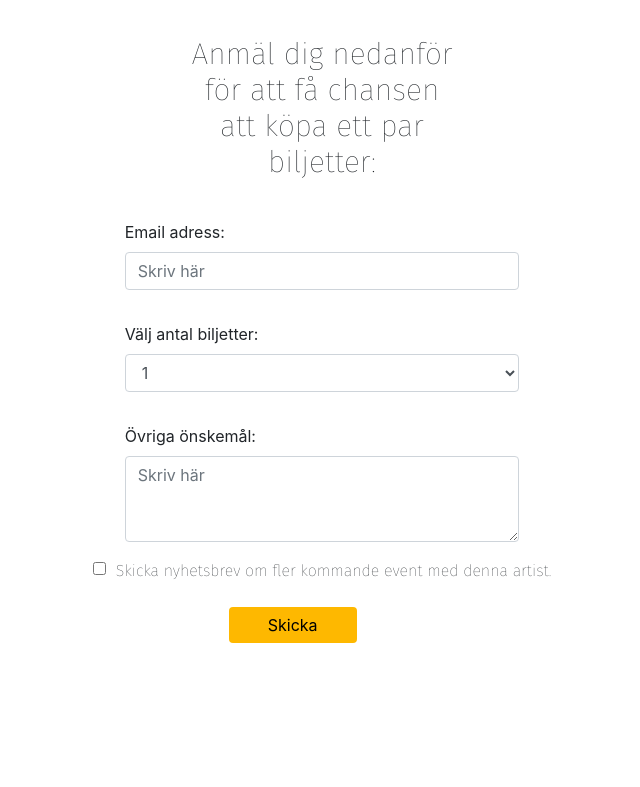
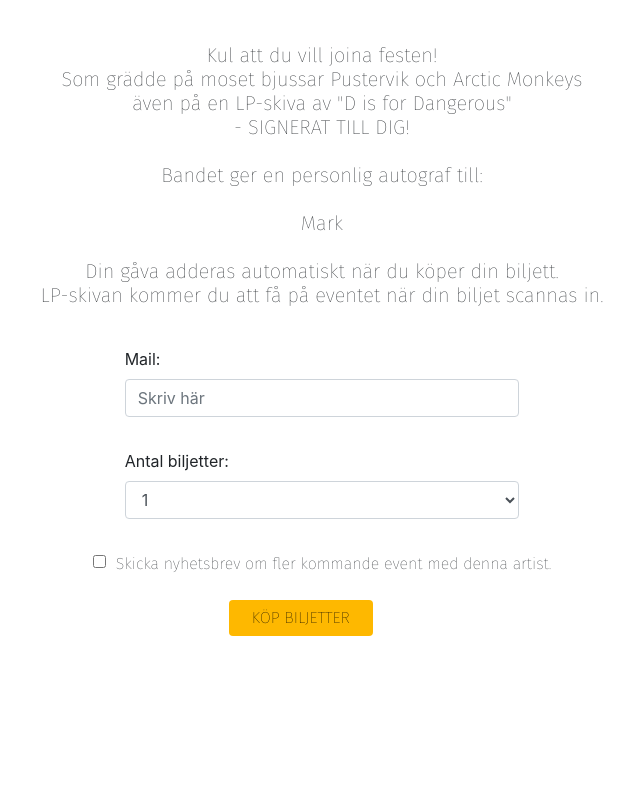
Before and after one commit to MadosMark/AMonkeysReleaseParty, a plain HTML site: page form.html in a window 1280 px wide. Shown: the part 63-850 px from the top of the page, without its empty margins (318-958 px from the left). Drawn offline with nearby package versions, Linux system fonts and the light colour scheme.

Commit message:
Form adjustments

```diff
--- a/form.css
+++ b/form.css
@@ -46,7 +46,7 @@
   font-family: "Fira";
   margin-top: 1rem;
   text-align: center;
-  font-size: 30px;
+  font-size: 20px;
 }
 
 .form-check-label {
@@ -60,7 +60,7 @@
   margin-right: 2rem;
 }
 .btn-primary {
-  width: 8rem;
+  width: 9rem;
   margin: 2rem;
   margin-top: 1.5rem;
   margin-bottom: 9rem;
@@ -68,15 +68,19 @@
   background-color: rgb(254, 184, 0) !important;
   color: black !important;
   border: none !important;
+  font-family: "Fira";
+}
+.form-check {
+  margin-top: 2rem;
 }
 
 @media (max-width: 375px) {
   .title {
     margin-top: 9rem;
-    font-size: 26px;
+    font-size: 29px;
   }
   .second_title {
-    font-size: 20px;
+    font-size: 15px;
     margin: 0rem;
   }
   .form-check-label {
@@ -110,7 +114,8 @@
     margin-top: 8rem;
   }
   .second_title {
-    font-size: 20px;
+    font-size: 15px;
+    padding: 1rem;
     margin: 0rem;
   }
   .btn-primary {
@@ -118,7 +123,7 @@
     margin-top: 1rem;
   }
   .form-check-input {
-    margin-right: 1.5rem !important;
+    margin-right: 1rem !important;
     margin-top: 1rem;
   }
 }
--- a/form.html
+++ b/form.html
@@ -12,14 +12,14 @@
 <body>
     <h1 class="title">Arctic Moneys Releasefest!</h1>
     <img class="yellow_banner" src="/Pictures/zigzag.svg" alt="yellow banner">
-    <h2 class="second_title">Anmäl dig nedanför<br> för att få chansen <br>att köpa ett par <br> biljetter:</h2>
+    <h2 class="second_title">Kul att du vill joina festen!<br>Som grädde på moset bjussar Pustervik och Arctic Monkeys <br>även på en LP-skiva av "D is for Dangerous"<br> - SIGNERAT TILL DIG!<br><br> Bandet ger en personlig autograf till:<br><br> Mark <br><br> Din gåva adderas automatiskt när du köper din biljett.<br> LP-skivan kommer du att få på eventet när din biljet scannas in.</h2>
     <form class="form_container">
         <div class="form-group">
-          <label for="exampleFormControlInput1">Email adress:</label>
+          <label for="exampleFormControlInput1">Mail:</label>
           <input type="email" class="form-control" id="exampleFormControlInput1" placeholder="Skriv här">
         </div>
         <div class="form-group">
-          <label for="exampleFormControlSelect1">Välj antal biljetter:</label>
+          <label for="exampleFormControlSelect1">Antal biljetter:</label>
           <select class="form-control" id="exampleFormControlSelect1">
             <option>1</option>
             <option>2</option>
@@ -28,16 +28,11 @@
             <option>5</option>
           </select>
         </div>
-
-        <div class="form-group">
-          <label for="exampleFormControlTextarea1">Övriga önskemål:</label>
-          <textarea class="form-control" id="exampleFormControlTextarea1" rows="3" placeholder="Skriv här"></textarea>
-        </div>
         <div class="form-check">
             <input type="checkbox" class="form-check-input" id="exampleCheck1">
             <label class="form-check-label" for="exampleCheck1">Skicka nyhetsbrev om fler kommande event med denna artist.</label>
         </div>
-        <button type="submit" class="btn btn-primary">Skicka</button>
+        <button type="submit" class="btn btn-primary">KÖP BILJETTER</button>
       </form>
 
 </body>
```
